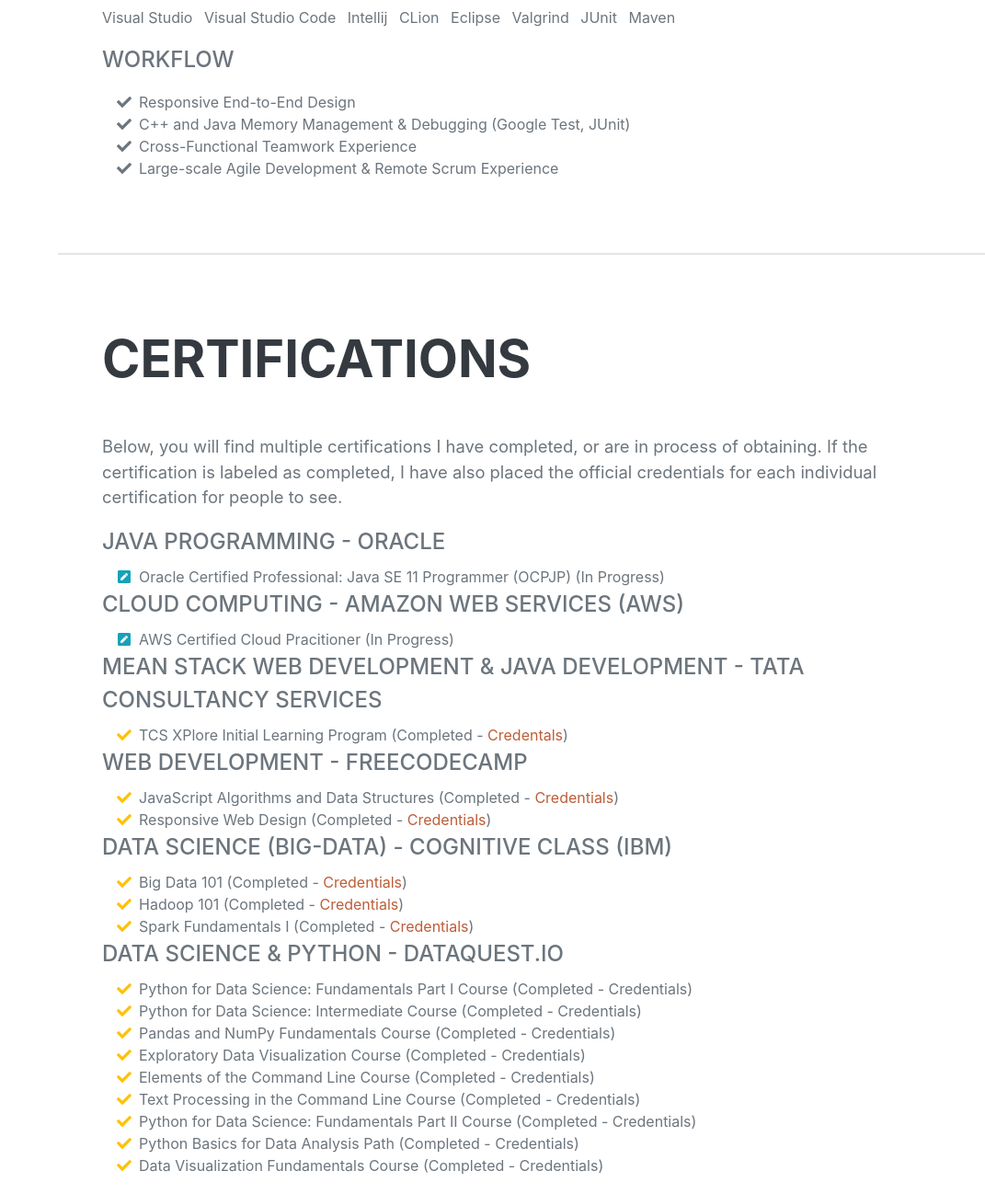
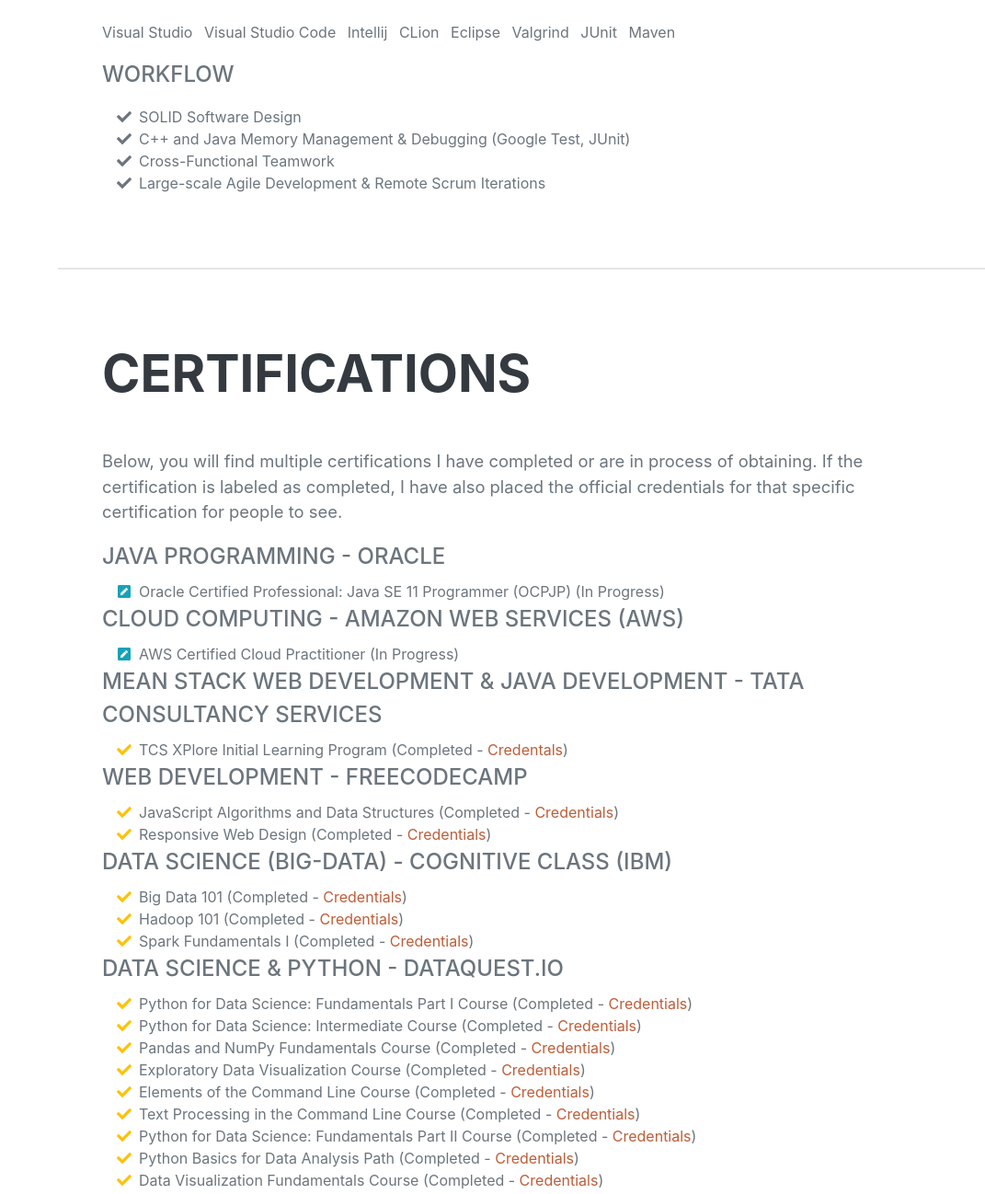
Before and after one commit to jtonyortiz/jtonyortiz.github.io, a plain HTML site: page index.html in a window 1280 px wide. Shown: the part 3476-4774 px from the top of the page at 92% size, without its empty margins (209-1280 px from the left). Drawn offline with nearby package versions, Linux system fonts and the light colour scheme; a web font is replaced by a local one.

Commit message:
Completed Cert Section

```diff
--- a/index.html
+++ b/index.html
@@ -142,10 +142,12 @@
 						<li class="list-inline-item" style="color:red;">C (Advanced)</li>
 						<li class="list-inline-item" style="color:red;">C++ (Advanced)</li>
                         <li class="list-inline-item" style="color:red;">Java (Advanced)</li>
-						<li class="list-inline-item" style="color:orange;">Python (Intermediate)</li>
-					    <li class="list-inline-item" style="color:orange;">C# (Intermediate)</li>
-						<li class="list-inline-item" style="color:orange;">Kotlin (Intermediate)</li>
-						<li class="list-inline-item" style="color:orange;">SQL (Intermediate)</li>
+                    </ul>
+                    <ul class="list-inline">
+						<li class="list-inline-item" style="color:green;">Python (Intermediate)</li>
+					    <li class="list-inline-item" style="color:green;">C# (Intermediate)</li>
+						<li class="list-inline-item" style="color:green;">Kotlin (Intermediate)</li>
+						<li class="list-inline-item" style="color:green;">SQL (Intermediate)</li>
 					</ul>
 
                     <div class="subheading mb-3">Frameworks</div>
@@ -167,7 +169,7 @@
                         <li class="list-inline-item">PostgreSQL</li>
                         <li class="list-inline-item">MongoDB</li>
                         <li class="list-inline-item">MariaDB</li>
-                        <li class="list-inline-item">Java Database Connectivity (JDBC)
+                        <li class="list-inline-item">Java Database Connectivity (JDBC)</li>
                     </ul>
 
 
@@ -185,10 +187,10 @@
 
                     <div class="subheading mb-3">Workflow</div>
                     <ul class="fa-ul mb-0">
-                        <li><span class="fa-li"><i class="fas fa-check"></i></span>Responsive End-to-End Design</li>
+                        <li><span class="fa-li"><i class="fas fa-check"></i></span>SOLID Software Design</li>
                         <li><span class="fa-li"><i class="fas fa-check"></i></span>C++ and Java Memory Management & Debugging (Google Test, JUnit)</li>
-                        <li><span class="fa-li"><i class="fas fa-check"></i></span>Cross-Functional Teamwork Experience </li>
-                        <li><span class="fa-li"><i class="fas fa-check"></i></span>Large-scale Agile Development & Remote Scrum Experience</li>
+                        <li><span class="fa-li"><i class="fas fa-check"></i></span>Cross-Functional Teamwork</li>
+                        <li><span class="fa-li"><i class="fas fa-check"></i></span>Large-scale Agile Development & Remote Scrum Iterations</li>
                     </ul>
                 </div>
             </section>
@@ -207,7 +209,7 @@
                 <div class="resume-section-content">
                     <h2 class="mb-5">Certifications</h2>
                     <!-- Description: -->
-                    <p class="lead mb-3">Below, you will find multiple certifications I have completed, or are in process of obtaining. If the certification is labeled as completed, I have also placed the official credentials for each individual certification for people to see.</p>
+                    <p class="lead mb-3">Below, you will find multiple certifications I have completed or are in process of obtaining. If the certification is labeled as completed, I have also placed the official credentials for that specific certification for people to see.</p>
 
                     <!-- Oracle - Certs -->
                     <div class="subheading mb-2">Java Programming - Oracle</div>
@@ -218,7 +220,7 @@
                     <!-- Amazon Web Services (AWS) - Certs -->
                     <div class="subheading mb-2">Cloud Computing - Amazon Web Services (AWS)</div>
                     <ul class="fa-ul mb-0">
-                        <li><span class="fa-li"><i class="fas fa-pen-square text-info"></i></span>AWS Certified Cloud Pracitioner (In Progress)</li>
+                        <li><span class="fa-li"><i class="fas fa-pen-square text-info"></i></span>AWS Certified Cloud Practitioner (In Progress)</li>
                     </ul>
 
                     <!-- Tata Consultancy Services - Certs -->
@@ -247,15 +249,15 @@
                     <!-- Data Science Section - Certs -->
                     <div class="subheading mb-2">Data Science & Python - DataQuest.io</div>
                     <ul class="fa-ul mb-0">
-                        <li><span class="fa-li"><i class="fas fa-check text-warning"></i></span>Python for Data Science: Fundamentals Part I Course (Completed - Credentials)</li>
-                        <li><span class="fa-li"><i class="fas fa-check text-warning"></i></span>Python for Data Science: Intermediate Course (Completed - Credentials)</li>
-                        <li><span class="fa-li"><i class="fas fa-check text-warning"></i></span>Pandas and NumPy Fundamentals Course (Completed - Credentials)</li>
-                        <li><span class="fa-li"><i class="fas fa-check text-warning"></i></span>Exploratory Data Visualization Course (Completed - Credentials)</li>
-                        <li><span class="fa-li"><i class="fas fa-check text-warning"></i></span>Elements of the Command Line Course (Completed - Credentials)</li>
-                        <li><span class="fa-li"><i class="fas fa-check text-warning"></i></span>Text Processing in the Command Line Course (Completed - Credentials)</li>
-                        <li><span class="fa-li"><i class="fas fa-check text-warning"></i></span>Python for Data Science: Fundamentals Part II Course (Completed - Credentials)</li>
-                        <li><span class="fa-li"><i class="fas fa-check text-warning"></i></span>Python Basics for Data Analysis Path (Completed - Credentials)</li>
-                        <li><span class="fa-li"><i class="fas fa-check text-warning"></i></span>Data Visualization Fundamentals Course (Completed - Credentials)</li>
+                        <li><span class="fa-li"><i class="fas fa-check text-warning"></i></span>Python for Data Science: Fundamentals Part I Course (Completed - <a href="certifications\dataquest\james-ortiz-python-for-data-science-fundamentals.pdf">Credentials</a>)</li>
+                        <li><span class="fa-li"><i class="fas fa-check text-warning"></i></span>Python for Data Science: Intermediate Course (Completed - <a href="certifications\dataquest\james-ortiz-python-for-data-science-intermediate.pdf">Credentials</a>)</li>
+                        <li><span class="fa-li"><i class="fas fa-check text-warning"></i></span>Pandas and NumPy Fundamentals Course (Completed - <a href="certifications\dataquest\james-ortiz-pandas-fundamentals.pdf">Credentials</a>)</li>
+                        <li><span class="fa-li"><i class="fas fa-check text-warning"></i></span>Exploratory Data Visualization Course (Completed - <a href="certifications\dataquest\james-ortiz-exploratory-data-visualization.pdf">Credentials</a>)</li>
+                        <li><span class="fa-li"><i class="fas fa-check text-warning"></i></span>Elements of the Command Line Course (Completed - <a href="certifications\dataquest\james-ortiz-command-line-elements.pdf">Credentials</a>)</li>
+                        <li><span class="fa-li"><i class="fas fa-check text-warning"></i></span>Text Processing in the Command Line Course (Completed - <a href="certifications\dataquest\james-ortiz-text-processing-cli.pdf">Credentials</a>)</li>
+                        <li><span class="fa-li"><i class="fas fa-check text-warning"></i></span>Python for Data Science: Fundamentals Part II Course (Completed - <a href="certifications\dataquest\james-ortiz-python-for-data-science-fundamentals-ii.pdf">Credentials</a>)</li>
+                        <li><span class="fa-li"><i class="fas fa-check text-warning"></i></span>Python Basics for Data Analysis Path (Completed - <a href="certifications\dataquest\james-ortiz-python-basics-data-analysis-skill-track.pdf">Credentials</a>)</li>
+                        <li><span class="fa-li"><i class="fas fa-check text-warning"></i></span>Data Visualization Fundamentals Course (Completed - <a href="certifications\dataquest\james-ortiz-data-visualization-fundamentals.pdf">Credentials</a>)</li>
 
                     <!--
                         <li><span class="fa-li"><i class="fas fa-trophy text-warning"></i></span>5<sup>th </sup>Place - University of Florida - SwampHacks Hackathon 2017</li>
```
